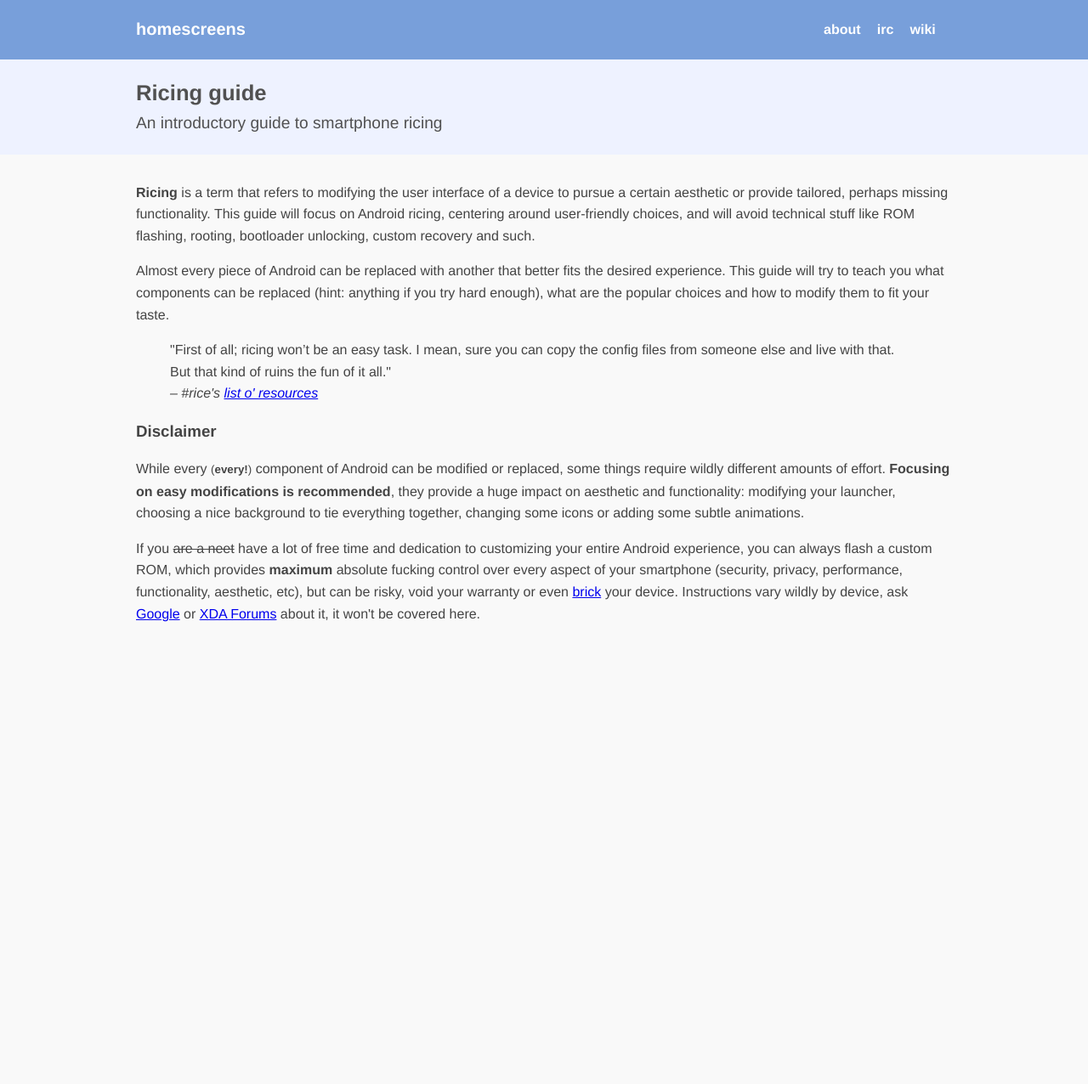
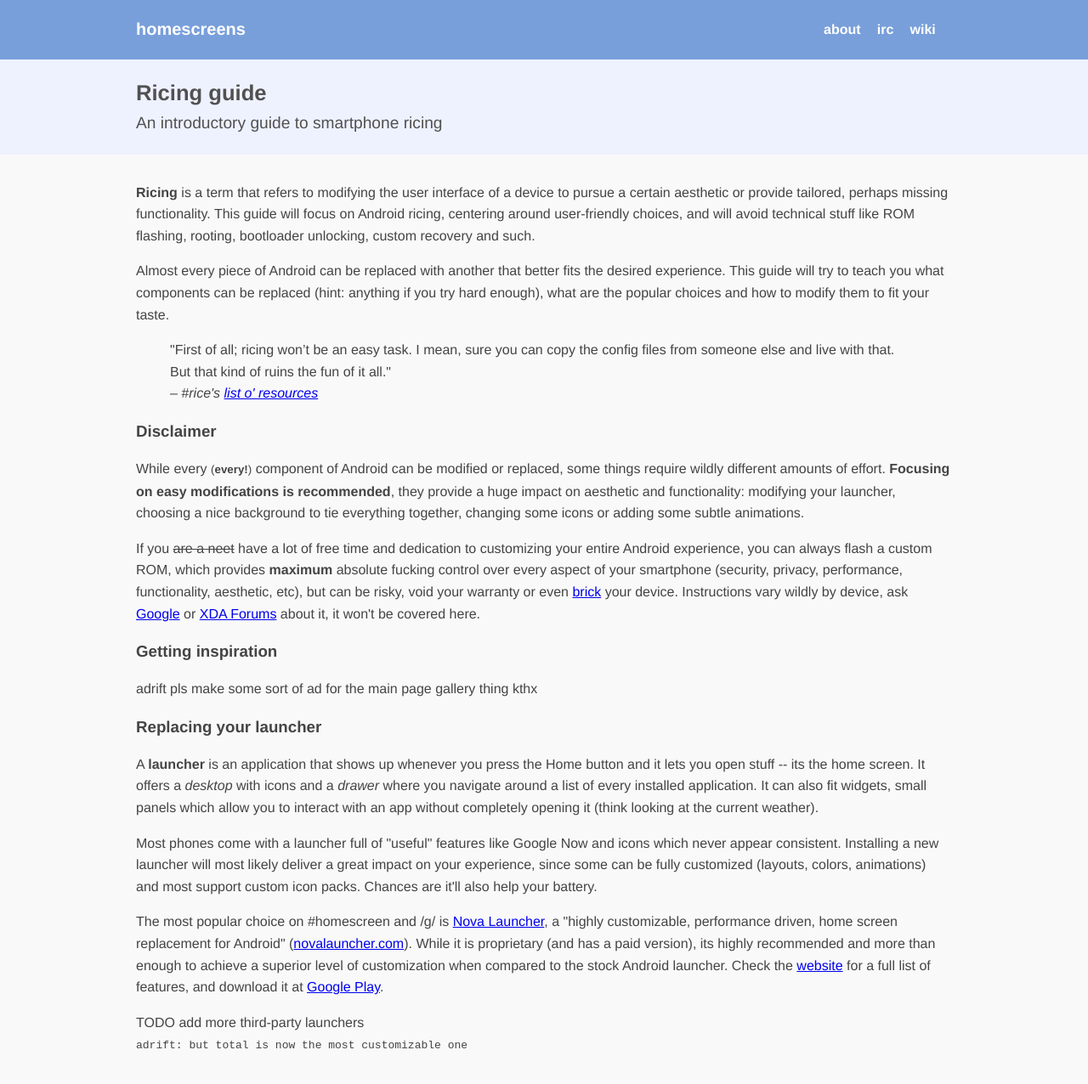
Before and after one commit to homescreens/wiki, a Jekyll site: the page built from ricing.html, in a window 1280 px wide. Shown: the whole page at 85% size. Built offline with Jekyll 4.4.1, drawn with Linux system fonts in a browser that asks for light colours; before the commit the page ends 900 px from its top, so only the background shows below that.

Commit message:
launcher info

```diff
--- a/ricing.html
+++ b/ricing.html
@@ -18,3 +18,15 @@ description: An introductory guide to smartphone ricing
 <p>While every <small>(<b>every!</b>)</small> component of Android can be modified or replaced, some things require wildly different amounts of effort. <b>Focusing on easy modifications is recommended</b>, they provide a huge impact on aesthetic and functionality: modifying your launcher, choosing a nice background to tie everything together, changing some icons or adding some subtle animations.</p>
 
 <p>If you <s>are a neet</s> have a lot of free time and dedication to customizing your entire Android experience, you can always flash a custom ROM, which provides <b>maximum</b> absolute fucking control over every aspect of your smartphone (security, privacy, performance, functionality, aesthetic, etc), but can be risky, void your warranty or even <a href="https://en.wikipedia.org/wiki/Brick_(electronics)">brick</a> your device. Instructions vary wildly by device, ask <a href="https://duckduckgo.com/">Google</a> or <a href="https://forum.xda-developers.com/">XDA Forums</a> about it, it won't be covered here.</p>
+
+<h3>Getting inspiration</h3>
+adrift pls make some sort of ad for the main page gallery thing kthx
+
+<h3>Replacing your launcher</h3>
+<p>A <b>launcher</b> is an application that shows up whenever you press the Home button and it lets you open stuff -- its the <span title=":^)">home screen</span>. It offers a <i>desktop</i> with icons and a <i>drawer</i> where you navigate around a list of every installed application. It can also fit widgets, small panels which allow you to interact with an app without completely opening it (think looking at the current weather).</p>
+
+<p>Most phones come with a launcher full of "useful" features like Google Now and icons which never appear consistent. Installing a new launcher will most likely deliver a great impact on your experience, since some can be fully customized (layouts, colors, animations) and most support custom icon packs. Chances are it'll also help your battery.</p>
+
+<p>The most popular choice on #homescreen and /g/ is <a href="https://play.google.com/store/apps/details?id=com.teslacoilsw.launcher">Nova Launcher</a>, a "highly customizable, performance driven, home screen replacement for Android" (<a href="http://novalauncher.com/">novalauncher.com</a>). While it is proprietary (and has a paid version), its highly recommended and more than enough to achieve a superior level of customization when compared to the stock Android launcher. Check the <a href="http://novalauncher.com/">website</a> for a full list of features, and download it at <a href="https://play.google.com/store/apps/details?id=com.teslacoilsw.launcher">Google Play</a>.</p>
+
+<p>TODO add more third-party launchers<br/><code>adrift: but total is now the most customizable one</code></p>
```
